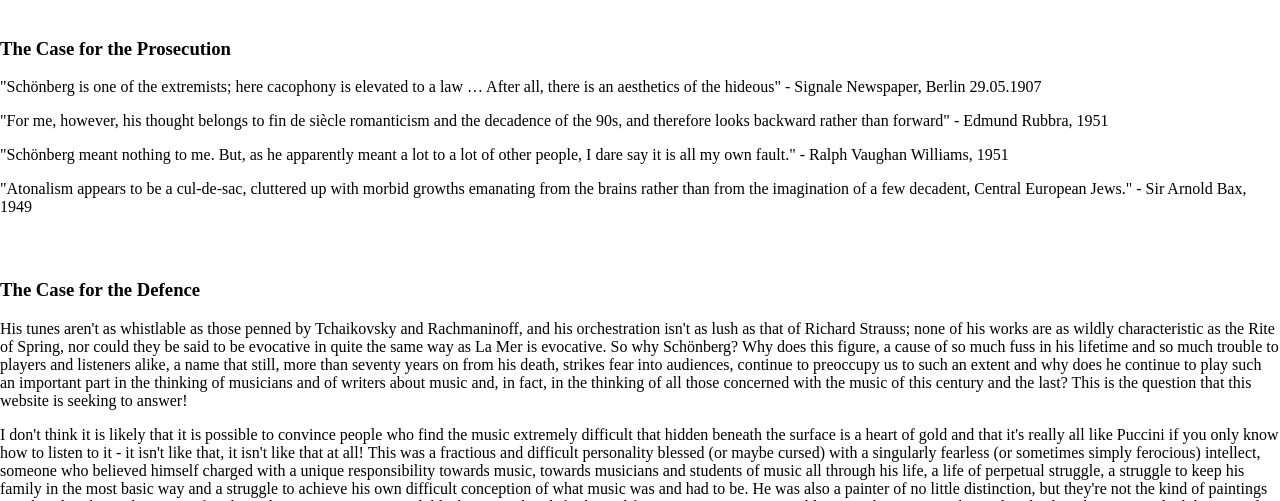
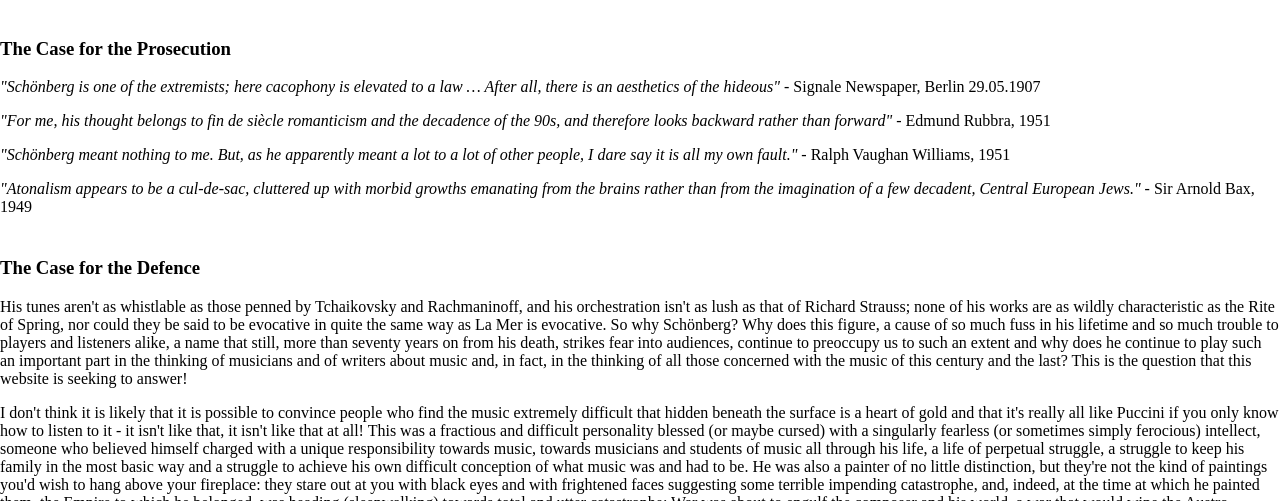
Before and after one commit to Faustus-in-Berlin/website, a plain HTML site: page index.html in a window 1280 px wide. Shown: the part 771-1272 px from the top of the page. Drawn offline with Linux system fonts and the light colour scheme.

Commit message:
Update index.html

```diff
--- a/index.html
+++ b/index.html
@@ -19,16 +19,19 @@
 </div>
 <div>
     <h3>The Case for the Prosecution</h3>
-</div>
-<div>
-    <p>"Schönberg is one of the extremists; here cacophony is elevated to a law … After all, there is an aesthetics of the hideous" - Signale Newspaper, Berlin 29.05.1907</p>
-    <p>"For me, however, his thought belongs to fin de siècle romanticism and the decadence of the 90s, and therefore looks backward rather than forward" - Edmund Rubbra, 1951</p>
-    <p>"Schönberg meant nothing to me. But, as he apparently meant a lot to a lot of other people, I dare say it is all my own fault." - Ralph Vaughan Williams, 1951</p>
-    <p>"Atonalism appears to be a cul-de-sac, cluttered up with morbid growths emanating from the brains rather than from the imagination of a few decadent, Central European Jews." - Sir Arnold Bax, 1949 </p>
-</div>
-<div>
-    <h3> <br><br> The Case for the Defence</h3>
-</div>
+    </div>
+    <div class>
+            <p><em>"Schönberg is one of the extremists; here cacophony is elevated to a law … After all, there is an aesthetics of the hideous"</em> - Signale Newspaper, Berlin 29.05.1907</p>
+
+            <p><em>"For me, his thought belongs to fin de siècle romanticism and the decadence of the 90s, and therefore looks backward rather than forward"</em> - Edmund Rubbra, 1951</p>
+
+            <p><em>"Schönberg meant nothing to me. But, as he apparently meant a lot to a lot of other people, I dare say it is all my own fault."</em> - Ralph Vaughan Williams, 1951</p>
+
+            </p><em>"Atonalism appears to be a cul-de-sac, cluttered up with morbid growths emanating from the brains rather than from the imagination of a few decadent, Central European Jews."</em> - Sir Arnold Bax, 1949</p>
+            </div>
+    <div>
+            <h3><br> The Case for the Defence</h3>
+    </div>
 <div class>
     <p>His tunes aren't as whistlable as those penned by Tchaikovsky and Rachmaninoff, and his orchestration isn't as lush as that of Richard Strauss; none of his works are as wildly characteristic as the Rite of Spring, nor could they be said to be evocative in quite the same way as La Mer is evocative. So why Schönberg? Why does this figure, a cause of so much fuss in his lifetime and so much trouble to players and listeners alike, a name that still, more than seventy years on from his death, strikes fear into audiences, continue to preoccupy us to such an extent and why does he continue to play such an important part in the thinking of musicians and of writers about music and, in fact, in the thinking of all those concerned with the music of this century and the last? This is the question that this website is seeking to answer!</p>
     I don't think it is likely that it is possible to convince people who find the music extremely difficult that hidden beneath the surface is a heart of gold and that it's really all like Puccini if you only know how to listen to it - it isn't like that, it isn't like that at all! This was a fractious and difficult personality blessed (or maybe cursed) with a singularly fearless (or sometimes simply ferocious) intellect, someone who believed himself charged with a unique responsibility towards music, towards musicians and students of music all through his life, a life of perpetual struggle, a struggle to keep his family in the most basic way and a struggle to achieve his own difficult conception of what music was and had to be. He was also a painter of no little distinction, but they're not the kind of paintings you'd wish to hang above your fireplace: they stare out at you with black eyes and with frightened faces suggesting some terrible impending catastrophe, and, indeed, at the time at which he painted them, the Empire to which he belonged, was heading (sleepwalking) towards total and utter catastrophe: War was about to engulf the composer and his world, a war that would wipe the Austro-Hungarian Empire itself off the map.</p>
```
